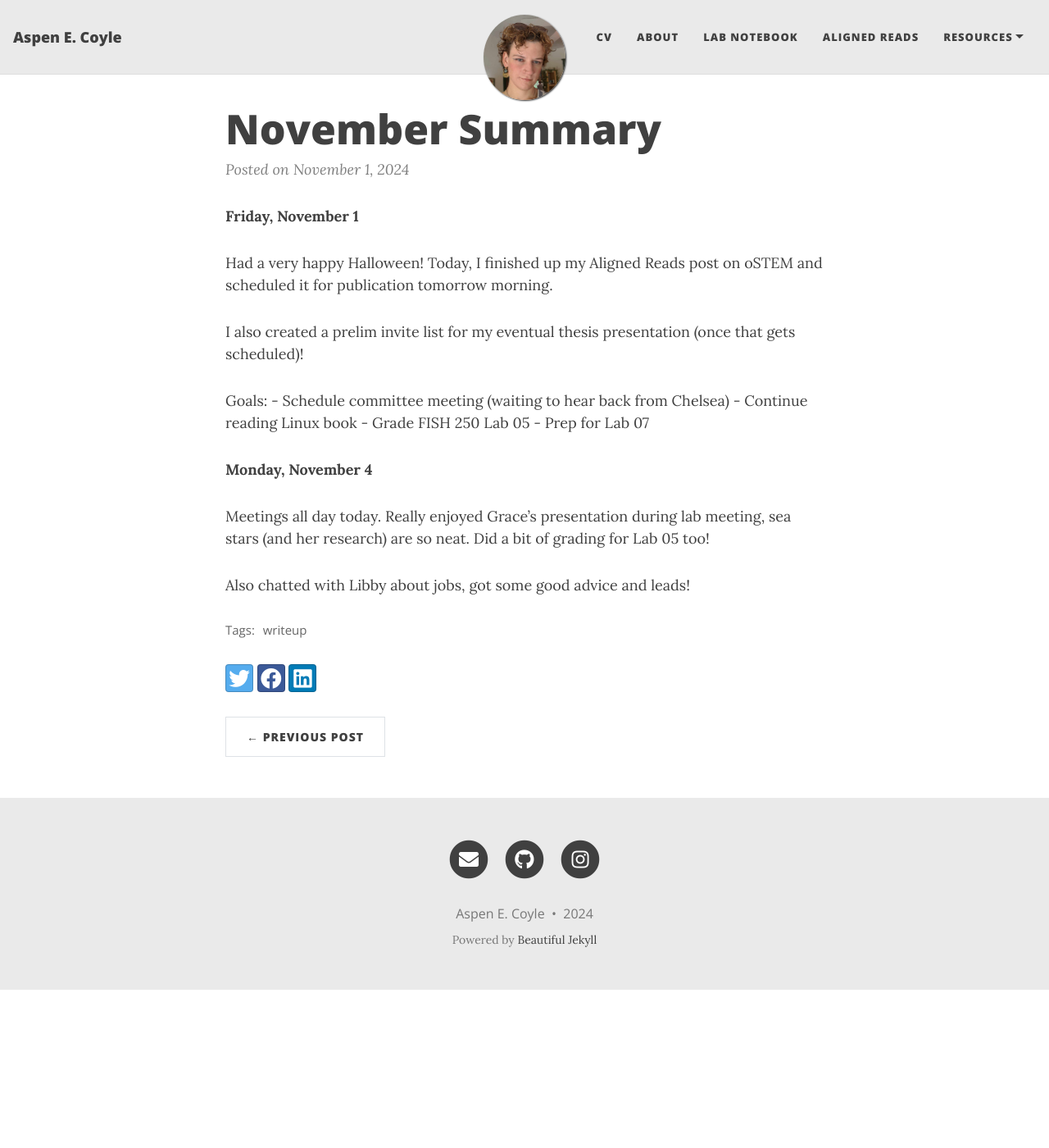
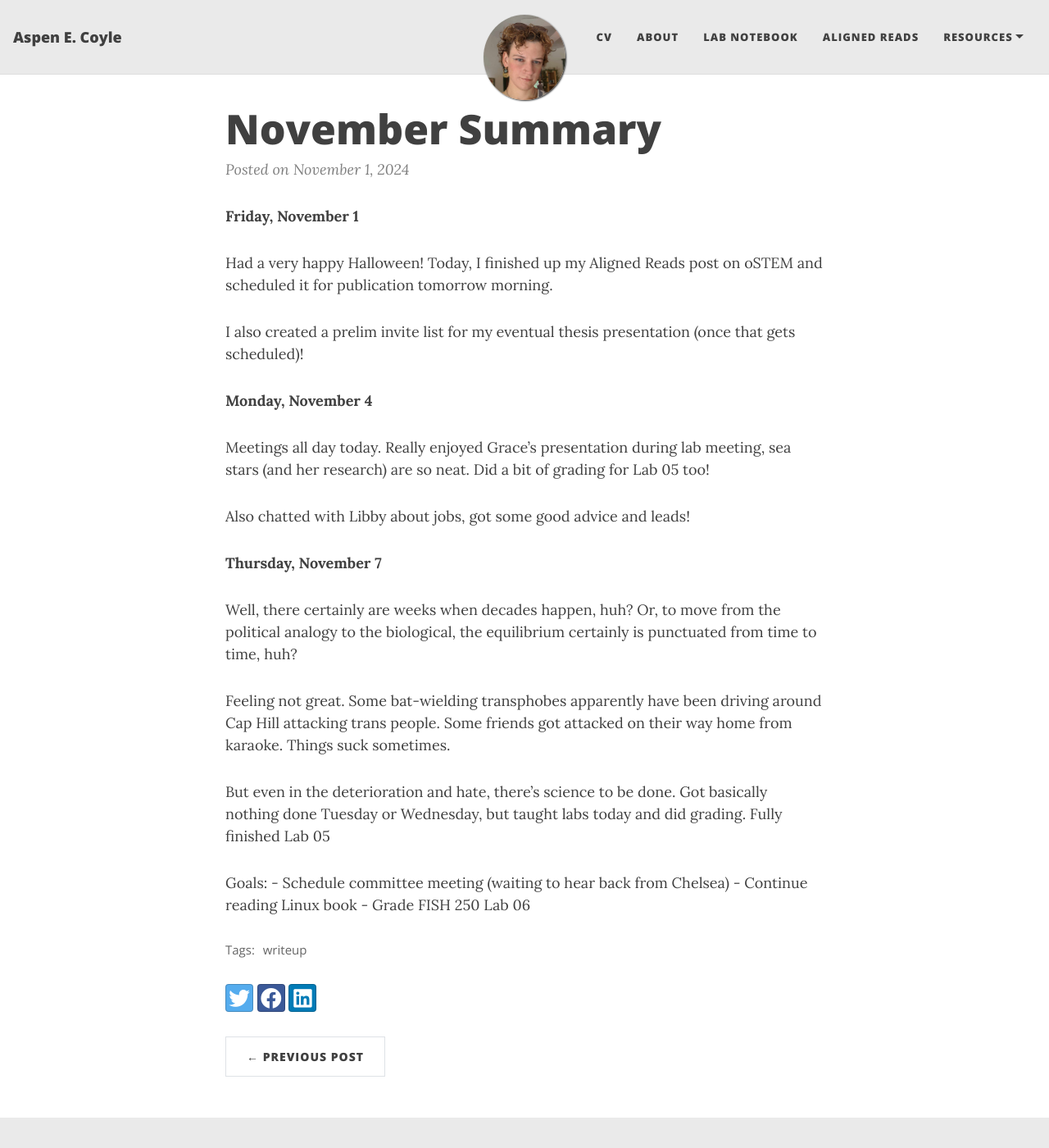
Before and after one commit to aspencoyle/aspencoyle.github.io, a Jekyll site: the page built from _posts/2024-11-01-November_posts.md, in a window 1280 px wide and 1400 px high. Shown: the whole window at 82% size. Built offline with Jekyll 4.4.1, drawn with Linux system fonts in a browser that asks for light colours; nearby versions of some CDN libraries.

Commit message:
new notebook post

```diff
--- a/_posts/2024-11-01-November_posts.md
+++ b/_posts/2024-11-01-November_posts.md
@@ -12,14 +12,24 @@ Had a very happy Halloween! Today, I finished up my Aligned Reads post on oSTEM
 
 I also created a prelim invite list for my eventual thesis presentation (once that gets scheduled)!
 
-Goals:
-    - Schedule committee meeting (waiting to hear back from Chelsea)
-    - Continue reading Linux book
-    - Grade FISH 250 Lab 05
-    - Prep for Lab 07
-
 **Monday, November 4**
 
 Meetings all day today. Really enjoyed Grace's presentation during lab meeting, sea stars (and her research) are so neat. Did a bit of grading for Lab 05 too!
 
 Also chatted with Libby about jobs, got some good advice and leads!
+
+**Thursday, November 7**
+
+Well, there certainly are weeks when decades happen, huh? Or, to move from the political analogy to the biological, the equilibrium certainly is punctuated from time to time, huh?
+
+Feeling not great. Some bat-wielding transphobes apparently have been driving around Cap Hill attacking trans people.
+Some friends got attacked on their way home from karaoke. Things suck sometimes.
+
+But even in the deterioration and hate, there's science to be done. Got basically nothing done Tuesday or Wednesday, but taught labs today and did grading. Fully finished Lab 05
+
+
+
+Goals:
+    - Schedule committee meeting (waiting to hear back from Chelsea)
+    - Continue reading Linux book
+    - Grade FISH 250 Lab 06
```
